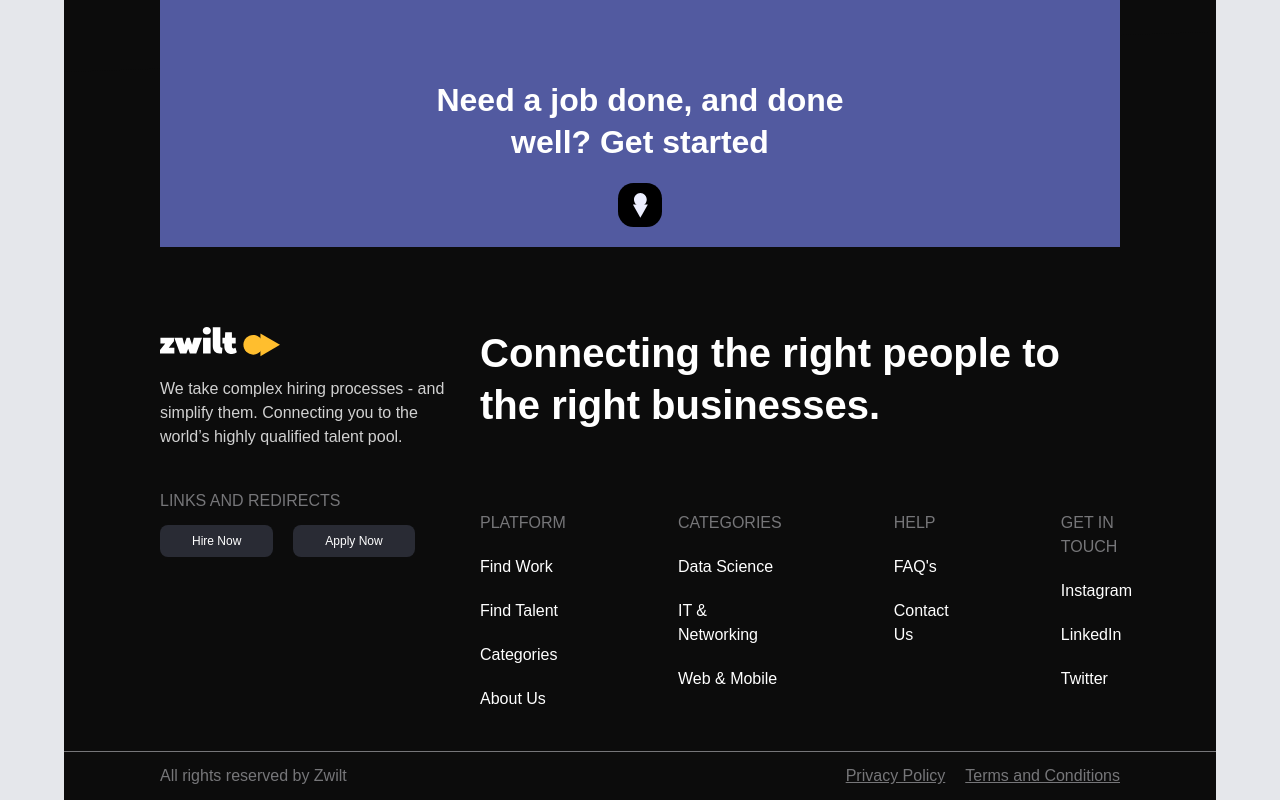
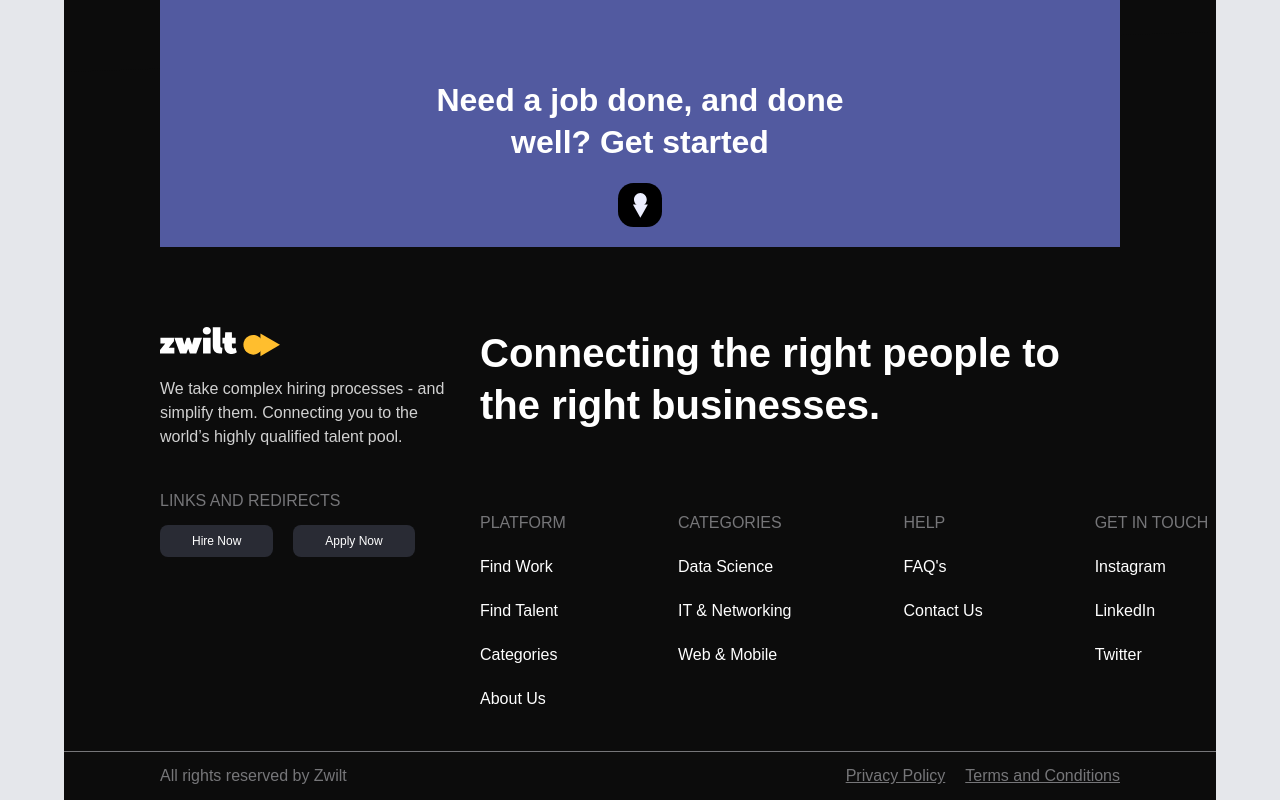
Before and after one commit to ChuksJoshuaa/punch-frontend-task, a React (Vite) app: page / in a window 1280 px wide. Shown: the part 6547-7347 px from the top of the page. Built offline with nearby package versions, Linux system fonts and the light colour scheme; a web font is replaced by a local one.

Commit message:
update footer ui

```diff
--- a/src/components/Footer.tsx
+++ b/src/components/Footer.tsx
@@ -27,7 +27,7 @@ const Footer = () => {
             >
               Need a job done, and done <br /> well? Get started
             </div>
-            <div className="flex gap-3 items-center mt-5">
+            <div className="flex gap-3 items-center mt-5 cursor-pointer">
               <div
                 className="flex justify-center items-center rounded-full overflow-hidden bg-black h-11 w-11"
                 style={{ borderRadius: "35%" }}
@@ -125,27 +125,43 @@ const Footer = () => {
             <div className="flex flex-col md:flex-row gap-5 md:gap-28 mt-20">
               <div className="flex flex-col gap-5">
                 <div style={{ color: "rgb(118, 118, 121)" }}>PLATFORM</div>
-                <div>Find Work</div>
-                <div>Find Talent</div>
-                <div>Categories</div>
-                <div>About Us</div>
+                <div className="cursor-pointer whitespace-nowrap">
+                  Find Work
+                </div>
+                <div className="cursor-pointer whitespace-nowrap">
+                  Find Talent
+                </div>
+                <div className="cursor-pointer whitespace-nowrap">
+                  Categories
+                </div>
+                <div className="cursor-pointer whitespace-nowrap">About Us</div>
               </div>
               <div className="flex flex-col gap-5">
                 <div style={{ color: "rgb(118, 118, 121)" }}>CATEGORIES</div>
-                <div>Data Science</div>
-                <div>IT & Networking</div>
-                <div>Web & Mobile</div>
+                <div className="cursor-pointer whitespace-nowrap">
+                  Data Science
+                </div>
+                <div className="cursor-pointer whitespace-nowrap">
+                  IT & Networking
+                </div>
+                <div className="cursor-pointer whitespace-nowrap">
+                  Web & Mobile
+                </div>
               </div>
               <div className="flex flex-col gap-5">
                 <div style={{ color: "rgb(118, 118, 121)" }}>HELP</div>
-                <div>FAQ's</div>
-                <div>Contact Us</div>
+                <div className="cursor-pointer whitespace-nowrap">FAQ's</div>
+                <div className="cursor-pointer whitespace-nowrap">
+                  Contact Us
+                </div>
               </div>
               <div className="flex flex-col gap-5">
-                <div style={{ color: "rgb(118, 118, 121)" }}>GET IN TOUCH</div>
-                <div>Instagram</div>
-                <div>LinkedIn</div>
-                <div>Twitter</div>
+                <div style={{ color: "rgb(118, 118, 121)" }} className="whitespace-nowrap">GET IN TOUCH</div>
+                <div className="cursor-pointer whitespace-nowrap">
+                  Instagram
+                </div>
+                <div className="cursor-pointer whitespace-nowrap">LinkedIn</div>
+                <div className="cursor-pointer whitespace-nowrap">Twitter</div>
               </div>
             </div>
           </div>
@@ -158,8 +174,8 @@ const Footer = () => {
       >
         <div>All rights reserved by Zwilt</div>
         <div className="flex gap-5">
-          <div className="underline">Privacy Policy</div>
-          <div className="underline">Terms and Conditions</div>
+          <div className="underline cursor-pointer">Privacy Policy</div>
+          <div className="underline cursor-pointer">Terms and Conditions</div>
         </div>
       </div>
     </div>
```
